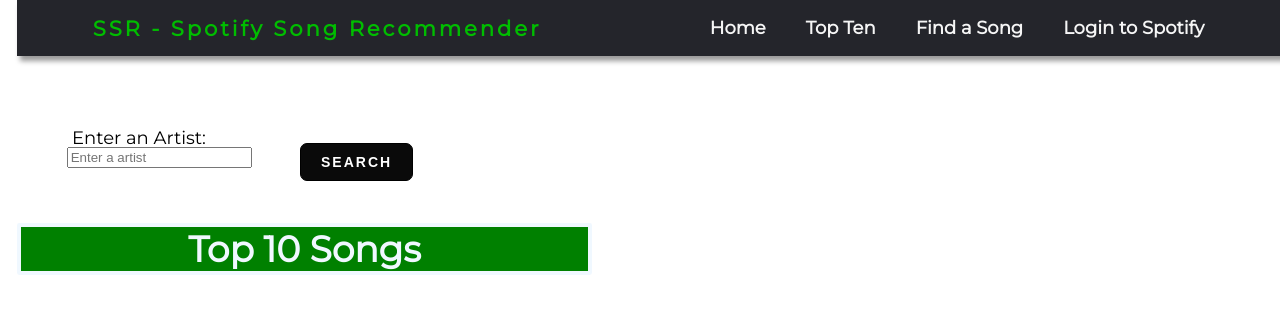
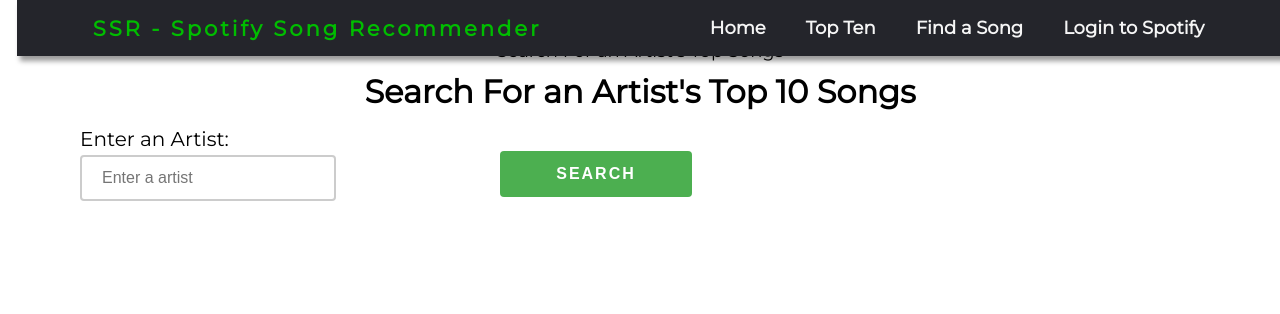
Before and after one commit to AlexFedus/COSC-473-Project, a Flask app: template templates/index.html in a window 1280 px wide. Shown: the part 17-331 px from the top of the page. Run offline with Flask 3, Linux system fonts and the light colour scheme; the template is opened without the code that fills it, so the values that code supplies are empty.

Commit message:
Updated CSS for Artists Top Songs

```diff
--- a/static/navbar.css
+++ b/static/navbar.css
@@ -129,23 +129,108 @@
     left: 4em;
   }
 
-  .topTen{
-    position: absolute;
-    top: 27%;
-    width: 500px;
-    border-style: solid;
-      border-width: 0.2ch;
-      border-radius: 0.1ch;
-      background-color: green;
-      color: aliceblue;
-      width: 15cm;
-      text-align: center;
-  }
+.artistbox {
+  max-width: 800px;
+  margin: 0 auto;
+  padding: 40px 20px;
+  text-align: center;
+}
 
-  .artistSongs{
-    position: absolute;
-    top: 35%;
-  }
+.topTen {
+  font-size: 32px;
+  margin-top: 0;
+  margin-bottom: 20px;
+}
+
+.label1 {
+  font-size: 20px;
+  display: block;
+  margin-bottom: 10px;
+}
+
+.textInput {
+  padding: 10px;
+  font-size: 16px;
+  border-radius: 4px;
+  border: 1px solid #ccc;
+  width: 60%;
+  margin-bottom: 20px;
+}
+
+.searchbutton {
+  background-color: #333;
+  color: #fff;
+  padding: 10px 20px;
+  border-radius: 4px;
+  border: none;
+  font-size: 16px;
+  cursor: pointer;
+  margin-left: 10px;
+}
+
+/* Apply styles to the artistSongs */
+/* Apply styles to the artistbox */
+.artistbox {
+  max-width: 800px;
+  margin: 0 auto;
+  padding: 40px 20px;
+  text-align: center;
+}
+
+.topTen {
+  font-size: 32px;
+  margin-top: 10px;
+  margin-bottom: 20px;
+}
+
+.label1 {
+  font-size: 20px;
+  display: block;
+  margin-bottom: 10px;
+}
+
+.textInput {
+  display: inline-block;
+  width: 20%;
+  padding: 12px 20px;
+  margin: 8px 0;
+  box-sizing: border-box;
+  border: 2px solid #ccc;
+  border-radius: 4px;
+}
+
+.searchbutton {
+  display: inline-block;
+  width: 15%;
+  background-color: #4CAF50;
+  color: white;
+  padding: 14px 20px;
+  margin: 8px 0;
+  border: none;
+  border-radius: 4px;
+  cursor: pointer;
+  margin-left: 200px;
+}
+
+.searchbutton:hover {
+  background-color: #45a049;
+}
+
+/* Apply styles to the artistSongs */
+.artistSongs {
+  font-size: 20px;
+  margin-top: 150px;
+  text-align: left;
+}
+
+.topsongs {
+  margin: 0;
+  padding: 10px;
+  background-color: #fff;
+  border-radius: 4px;
+  border: 1px solid #ccc;
+  margin-bottom: 10px;
+}
 
   /* User Top css */
   .short {
--- a/templates/index.html
+++ b/templates/index.html
@@ -40,7 +40,8 @@
         <!--<image src="{{ url_for('static', filename='images/Spotifythreelines.png')}}" class= "threelines">-->
         {% endblock %}
         {% block code %}
-        <h1 class="topTen">Top 10 Songs</h1>
+        <div class = "artistbox">Search For an Artist's Top Songs
+            <h1 class="topTen">Search For an Artist's Top 10 Songs</h1>
             <form action="{{ url_for('views.artist')}}" method="post">
                 <label for="artistname" class="label1">Enter an Artist:</label>
                 <input type="text" id="artistname" name="aname" placeholder="Enter a artist" class="textInput">
@@ -53,6 +54,7 @@
 
             {% endfor %}
             </h2>
+        </div>
         {% endblock %}
 
 
```
Also changed, not shown: 1 other file. Lines whose indentation alone changed are shown as unchanged.
